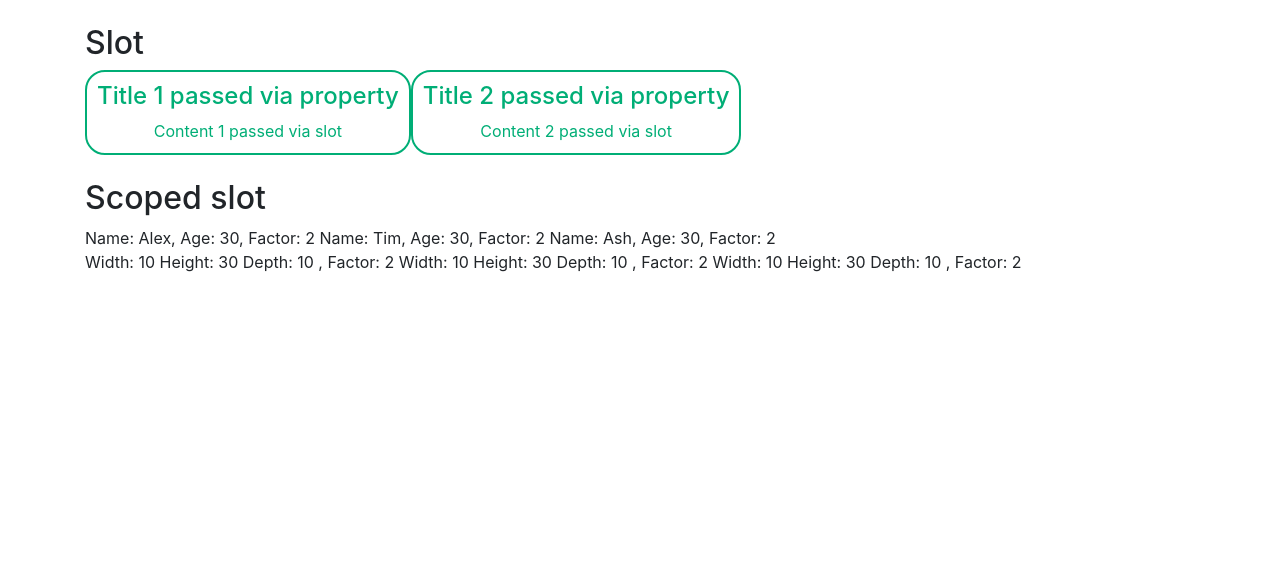
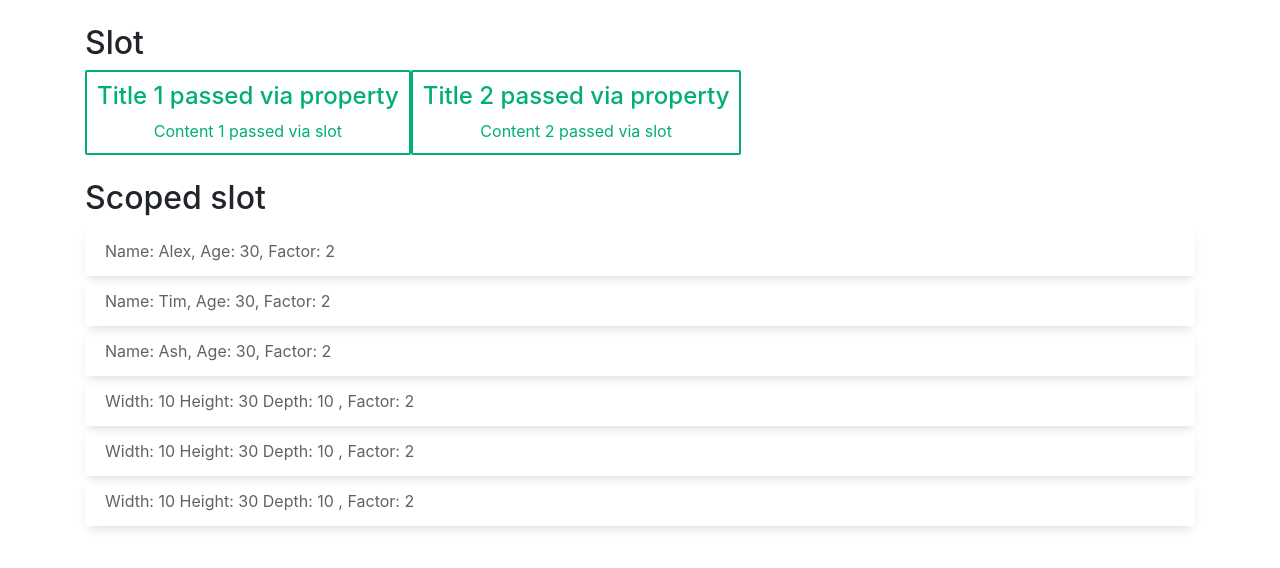
Before and after one commit to ZeanQin/vuejs-examples, a Nuxt app: page /slots-and-scoped-slots in a window 1280 px wide. Shown: the top 568 px of the page. Built offline with nearby package versions, Linux system fonts and the light colour scheme.

Commit message:
Fix styling

```diff
--- a/components/slots-and-scoped-slots/Button.vue
+++ b/components/slots-and-scoped-slots/Button.vue
@@ -24,7 +24,7 @@ $primary-color: #00ae76;
   border: 2px solid $primary-color;
   padding: 10px;
   font-size: 16px;
-  border-radius: 20px;
+  border-radius: 2px;
   color: $primary-color;
 
   &:hover {
--- a/components/slots-and-scoped-slots/List.vue
+++ b/components/slots-and-scoped-slots/List.vue
@@ -1,8 +1,10 @@
 <template>
   <div>
-    <slot v-for="item in items" :one="item" :two="two">
-      <!-- fallback content here -->
-    </slot>
+    <div v-for="(item, itemIndex) in items" :key="itemIndex" class="list-item">
+      <slot :one="item" :two="two">
+        <!-- fallback content here -->
+      </slot>
+    </div>
   </div>
 </template>
 
@@ -22,3 +24,15 @@ export default Vue.extend({
   },
 })
 </script>
+
+<style lang="scss" scoped>
+$primary-color: #66615b;
+.list-item {
+  height: 50px;
+  padding-left: 20px;
+  display: flex;
+  align-items: center;
+  box-shadow: 0 6px 10px -4px rgba(0, 0, 0, 0.15);
+  color: $primary-color;
+}
+</style>
```
